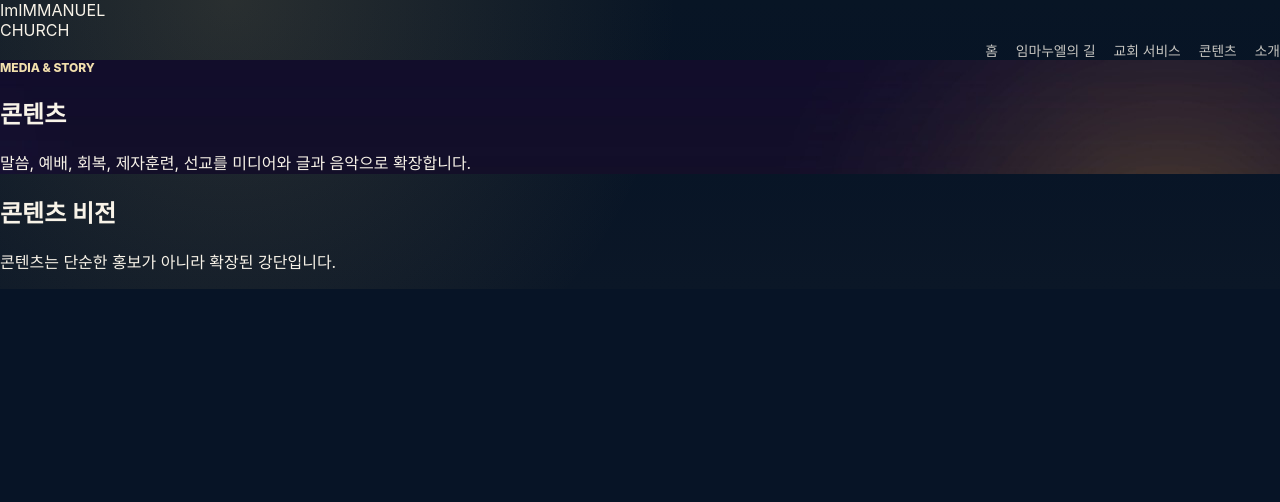
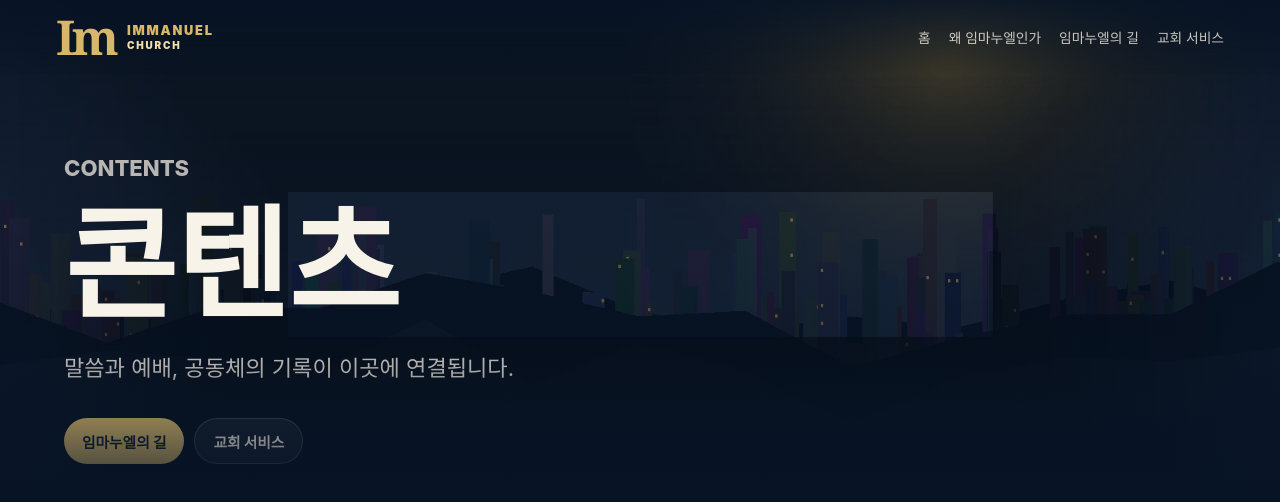
Before and after one commit to komed94-jpg/Immanuel-home, a Next.js app: page /content in a window 1280 px wide. Shown: the top 502 px of the page. Built offline with nearby package versions, Linux system fonts and the light colour scheme.

Commit message:
Fix content page routing

```diff
--- a/pages/content/index.tsx
+++ b/pages/content/index.tsx
@@ -1,22 +1,24 @@
-import Nav from "../../Nav";
+import Link from "next/link";
+import { Layout } from "@/components/Layout";
 
-export default function Content() {
+export default function ContentPage() {
   return (
-    <main>
-      <Nav />
-      <section className="editorial" style={{ backgroundImage: "url('/images/spirit.jpg')" }}>
-        <div className="content">
-          <p className="eyebrow">MEDIA & STORY</p>
+    <Layout>
+      <section className="page-hero compact">
+        <div>
+          <p className="eyebrow">Contents</p>
           <h1>콘텐츠</h1>
-          <p>말씀, 예배, 회복, 제자훈련, 선교를 미디어와 글과 음악으로 확장합니다.</p>
+          <p>말씀과 예배, 공동체의 기록이 이곳에 연결됩니다.</p>
+          <div className="hero-actions">
+            <Link href="/way" className="primary-link">
+              임마누엘의 길
+            </Link>
+            <Link href="/services" className="secondary-link">
+              교회 서비스
+            </Link>
+          </div>
         </div>
       </section>
-      <section className="article">
-        <article className="article-card">
-          <h2>콘텐츠 비전</h2>
-          <p>콘텐츠는 단순한 홍보가 아니라 확장된 강단입니다.</p>
-        </article>
-      </section>
-    </main>
+    </Layout>
   );
 }
```
